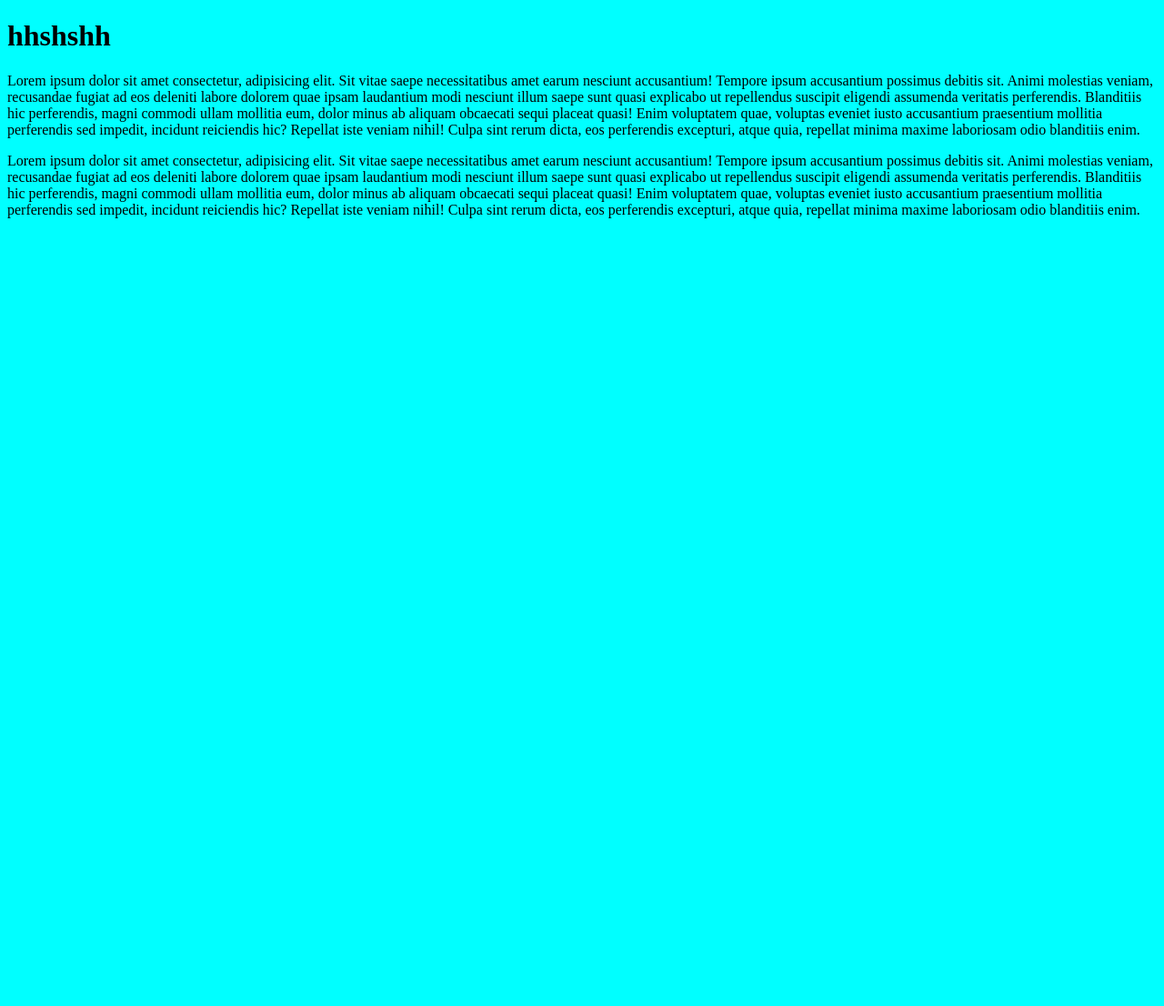
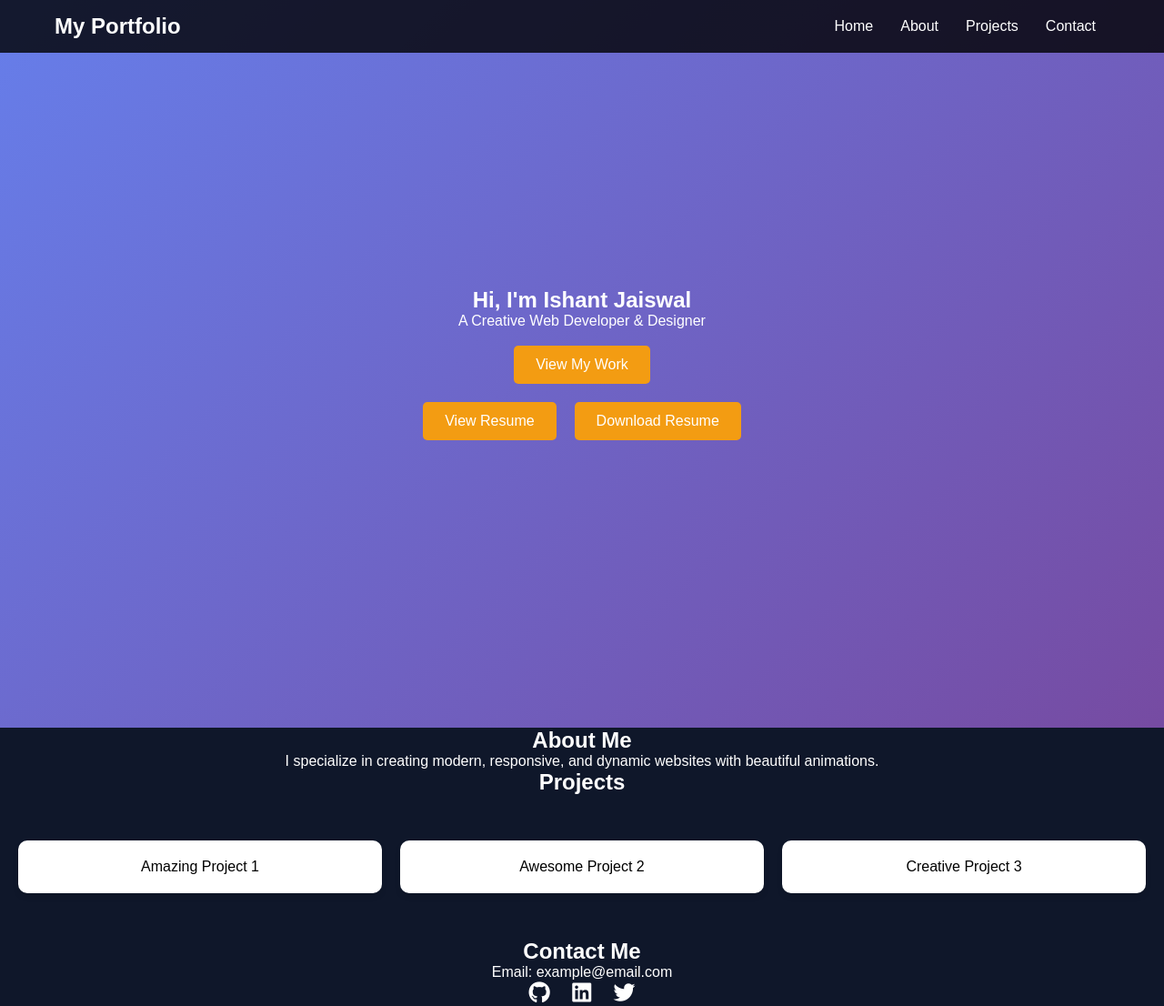
Before and after one commit to coder-ishant/porfolioishant, a plain HTML site: page index.html in a window 1280 px wide. Shown: the whole page at 91% size. Before the commit the page ends 800 px from the top, so only its background shows below. Drawn offline with Linux system fonts and the light colour scheme.

Commit message:
Update index.html

```diff
--- a/index.html
+++ b/index.html
@@ -3,25 +3,216 @@
 <head>
     <meta charset="UTF-8">
     <meta name="viewport" content="width=device-width, initial-scale=1.0">
-    <title>Document</title>
+    <title>My Portfolio</title>
+    <link rel="stylesheet" href="styles.css">
+    <script src="script.js" defer></script>
+    <script src="https://kit.fontawesome.com/a076d05399.js" crossorigin="anonymous"></script>
+    <style>
+        * {
+            margin: 0;
+            padding: 0;
+            box-sizing: border-box;
+            font-family: 'Poppins', sans-serif;
+        }
+        body {
+            background: #0f172a;
+            color: white;
+            text-align: center;
+        }
+        header {
+            background: rgba(0, 0, 0, 0.8);
+            color: white;
+            padding: 15px 0;
+            position: fixed;
+            width: 100%;
+            top: 0;
+            left: 0;
+            z-index: 1000;
+            transition: 0.3s;
+        }
+        nav {
+            display: flex;
+            justify-content: space-between;
+            align-items: center;
+            max-width: 1200px;
+            margin: auto;
+            padding: 0 20px;
+        }
+        .logo {
+            font-size: 24px;
+            font-weight: bold;
+        }
+        nav ul {
+            list-style: none;
+            display: flex;
+        }
+        nav ul li {
+            margin: 0 15px;
+        }
+        nav ul li a {
+            color: white;
+            text-decoration: none;
+            transition: 0.3s;
+        }
+        nav ul li a:hover {
+            color: #f39c12;
+        }
+        .hero {
+            padding: 120px 20px;
+            background: linear-gradient(135deg, #667eea, #764ba2);
+            color: white;
+            display: flex;
+            flex-direction: column;
+            justify-content: center;
+            align-items: center;
+            height: 100vh;
+            animation: fadeIn 2s ease-in-out;
+        }
+        .resume-buttons {
+            margin-top: 20px;
+            display: flex;
+            gap: 20px; /* Space between the buttons */
+            justify-content: center;
+        }
+
+        .resume-buttons .btn {
+            padding: 12px 24px;
+            background-color: #f39c12;
+            text-decoration: none;
+            border-radius: 5px;
+            transition: 0.3s;
+        }
+
+        .resume-buttons .btn:hover {
+            background-color: #e67e22;
+        }
+
+        @keyframes fadeIn {
+            from { opacity: 0; }
+            to { opacity: 1; }
+        }
+        .btn {
+            background: #f39c12;
+            color: white;
+            padding: 12px 24px;
+            text-decoration: none;
+            border-radius: 5px;
+            transition: 0.3s;
+        }
+        .btn:hover {
+            background: #e67e22;
+        }
+        .project-grid {
+            display: grid;
+            grid-template-columns: repeat(auto-fit, minmax(300px, 1fr));
+            gap: 20px;
+            padding: 50px 20px;
+        }
+        .project-card {
+            background: white;
+            color: black;
+            padding: 20px;
+            box-shadow: 0px 4px 6px rgba(0, 0, 0, 0.1);
+            border-radius: 10px;
+            transition: transform 0.3s;
+        }
+        .project-card:hover {
+            transform: scale(1.05);
+        }
+        .social-icons a {
+            margin: 0 10px;
+            font-size: 24px;
+            color: white;
+            text-decoration: none;
+            transition: 0.3s;
+        }
+        .social-icons a:hover {
+            color: #f39c12;
+        }
+        @media (max-width: 768px) {
+            nav {
+                flex-direction: column;
+                text-align: center;
+            }
+            nav ul {
+                flex-direction: column;
+                display: none;
+            }
+            nav ul li {
+                margin: 10px 0;
+            }
+            .hero {
+                padding: 80px 20px;
+            }
+            .project-grid {
+                grid-template-columns: 1fr;
+            }
+        }
+    </style>
 </head>
-<style>
-    *{
-        background-color: aqua;
-    }
-</style>
 <body>
-    <h1>
-        hhshshh
-    </h1>
-    <p>
-        Lorem ipsum dolor sit amet consectetur, adipisicing elit. Sit vitae saepe necessitatibus amet earum nesciunt accusantium! Tempore ipsum accusantium possimus debitis sit. Animi molestias veniam, recusandae fugiat ad eos deleniti labore dolorem quae ipsam laudantium modi nesciunt illum saepe sunt quasi explicabo ut repellendus suscipit eligendi assumenda veritatis perferendis. Blanditiis hic perferendis, magni commodi ullam mollitia eum, dolor minus ab aliquam obcaecati sequi placeat quasi! Enim voluptatem quae, voluptas eveniet iusto accusantium praesentium mollitia perferendis sed impedit, incidunt reiciendis hic? Repellat iste veniam nihil! Culpa sint rerum dicta, eos perferendis excepturi, atque quia, repellat minima maxime laboriosam odio blanditiis enim.
-    </p>
+    <header>
+        <nav>
+            <div class="logo">My Portfolio</div>
+            <ul>
+                <li><a href="#home">Home</a></li>
+                <li><a href="#about">About</a></li>
+                <li><a href="#projects">Projects</a></li>
+                <li><a href="#contact">Contact</a></li>
+            </ul>
+        </nav>
+    </header>
 
-    <p>
-        Lorem ipsum dolor sit amet consectetur, adipisicing elit. Sit vitae saepe necessitatibus amet earum nesciunt accusantium! Tempore ipsum accusantium possimus debitis sit. Animi molestias veniam, recusandae fugiat ad eos deleniti labore dolorem quae ipsam laudantium modi nesciunt illum saepe sunt quasi explicabo ut repellendus suscipit eligendi assumenda veritatis perferendis. Blanditiis hic perferendis, magni commodi ullam mollitia eum, dolor minus ab aliquam obcaecati sequi placeat quasi! Enim voluptatem quae, voluptas eveniet iusto accusantium praesentium mollitia perferendis sed impedit, incidunt reiciendis hic? Repellat iste veniam nihil! Culpa sint rerum dicta, eos perferendis excepturi, atque quia, repellat minima maxime laboriosam odio blanditiis enim.
-    </p>
+    <section id="home" class="hero">
+        <h1>Hi, I'm <span>Ishant Jaiswal</span></h1>
+        <p>A Creative Web Developer & Designer</p><br>
+        <a href="#projects" class="btn">View My Work</a>
+        <div class="resume-buttons">
+            <a href="https://drive.google.com/file/d/1PXllxYJZAu1J8LmzcOB0hJM9dpzJm1k-/view?usp=sharing" class="btn" target="_blank">View Resume</a>
+            <a href="https://drive.google.com/file/d/1PXllxYJZAu1J8LmzcOB0hJM9dpzJm1k-/view?usp=sharing" class="btn" download>Download Resume</a>
+        </div>
+    </section>
 
 
+    <section id="about">
+        <h2>About Me</h2>
+        <p>I specialize in creating modern, responsive, and dynamic websites with beautiful animations.</p>
+    </section>
+
+    <section id="projects">
+        <h2>Projects</h2>
+        <div class="project-grid">
+            <div class="project-card">Amazing Project 1</div>
+            <div class="project-card">Awesome Project 2</div>
+            <div class="project-card">Creative Project 3</div>
+        </div>
+    </section>
+
+    <section id="contact">
+        <h2>Contact Me</h2>
+        <p>Email: example@email.com</p>
+        <div class="social-icons">
+            <a href="#"><i class="fab fa-github"></i></a>
+            <a href="#"><i class="fab fa-linkedin"></i></a>
+            <a href="#"><i class="fab fa-twitter"></i></a>
+        </div>
+    </section>
+
+    <script>
+        document.addEventListener("DOMContentLoaded", () => {
+            const links = document.querySelectorAll("nav ul li a");
+            links.forEach(link => {
+                link.addEventListener("click", (event) => {
+                    event.preventDefault();
+                    const targetId = link.getAttribute("href").substring(1);
+                    const targetSection = document.getElementById(targetId);
+                    window.scrollTo({
+                        top: targetSection.offsetTop - 60,
+                        behavior: "smooth"
+                    });
+                });
+            });
+        });
+    </script>
 </body>
 </html>
```
